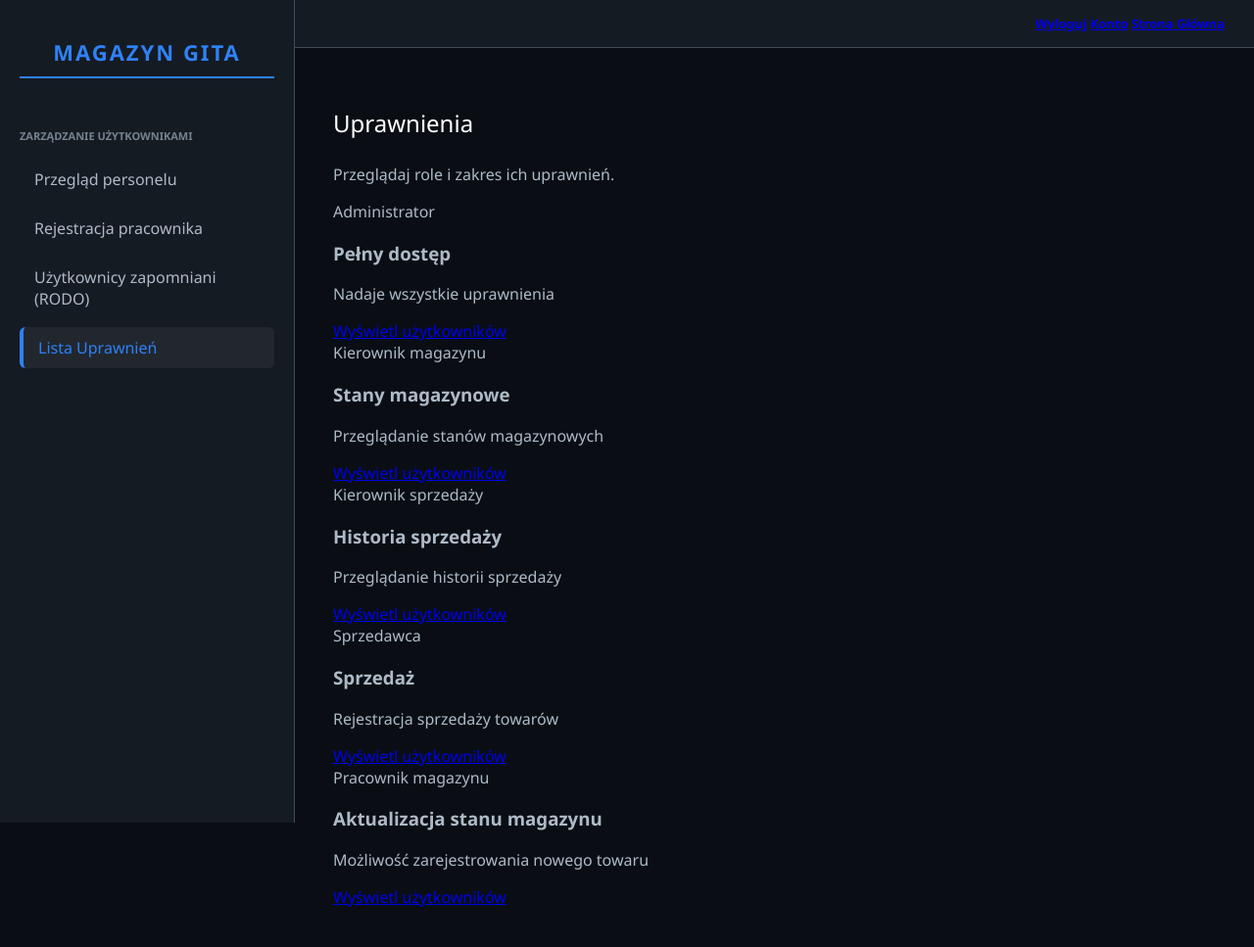
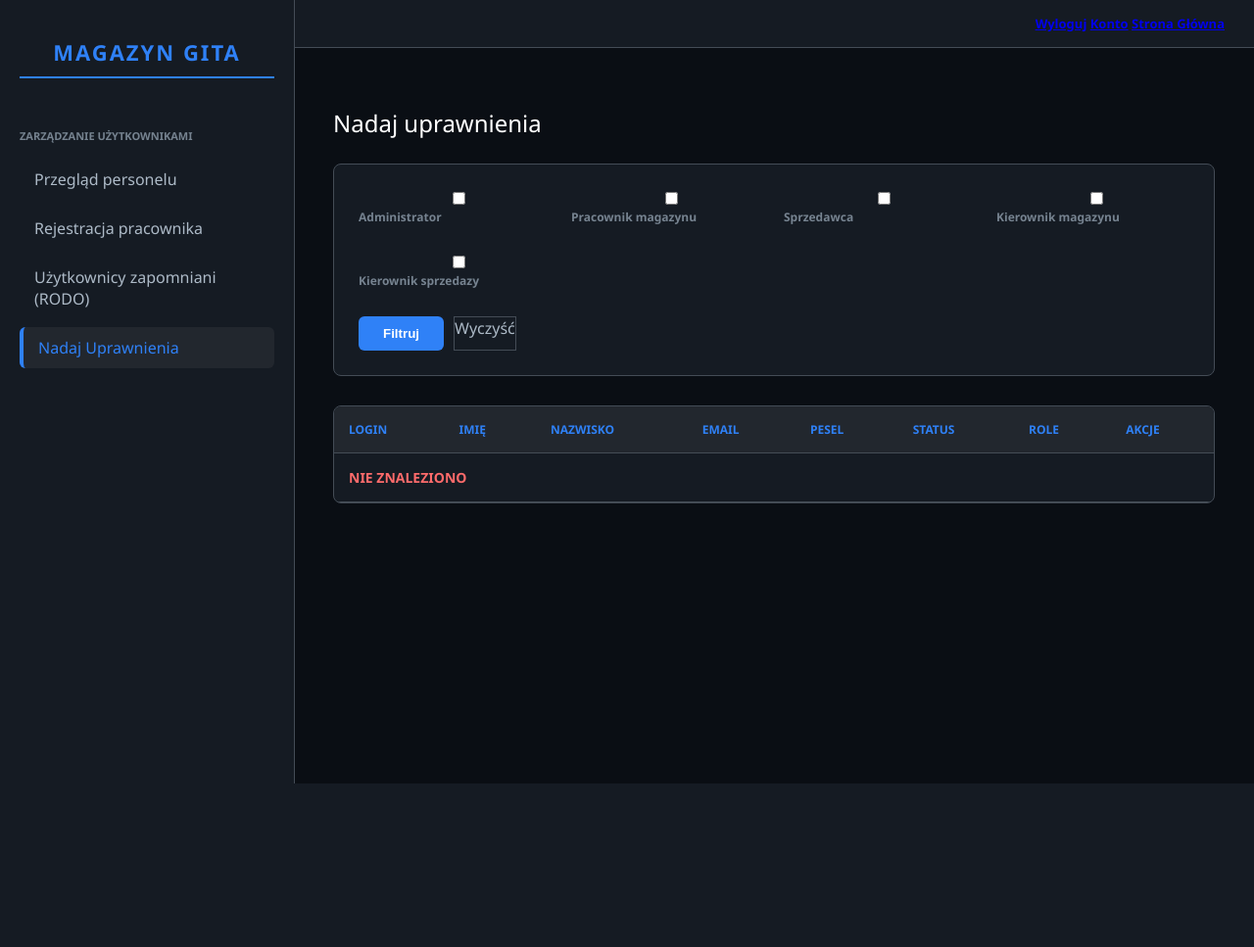
Before and after one commit to MeG123321/v1, an ASP.NET Core app: page /Uprawnienia/Uprawnienia in a window 1280 px wide. Shown: the whole page at 98% size. After the commit the page ends 800 px from the top, so only its background shows below. Run offline with ASP.NET Core 8, Linux system fonts and the light colour scheme; the visitor is signed in with stand-in values (Sample User, id 1); data that the repository does not hold is empty; database files in the repository are not loaded.

Commit message:
feat: allow multiple permissions per user; redesign Nadaj Uprawnienia page
Agent-Logs-Url: https://github.com/MeG123321/v1/sessions/e307f99f-0671-43fd-81d2-f164770ad128

Co-authored-by: MeG123321 <75093547+MeG123321@users.noreply.github.com>

```diff
--- a/Magazyn/Controllers/UprawnieniaController.cs
+++ b/Magazyn/Controllers/UprawnieniaController.cs
@@ -7,7 +7,7 @@ namespace Magazyn.Controllers;
 
 /// <summary>
 /// Kontroler zarządzający uprawnieniami (rolami) użytkowników.
-/// Umożliwia podgląd użytkowników przypisanych do danej roli oraz nadawanie ról.
+/// Umożliwia podgląd użytkowników przypisanych do danych ról oraz nadawanie ról.
 /// </summary>
 [Authorize]
 public class UprawnieniaController : Controller
@@ -29,19 +29,91 @@ public class UprawnieniaController : Controller
         (value ?? "").Replace('\r', '_').Replace('\n', '_');
 
     // ============================================
-    // UPRAWNIENIA - lista ról
+    // NADAJ UPRAWNIENIA - lista użytkowników z filtrem ról
     // ============================================
+
+    /// <summary>
+    /// Wyświetla listę wszystkich użytkowników z możliwością filtrowania po zaznaczonych rolach.
+    /// Jeśli żadna rola nie jest zaznaczona, wyświetlani są wszyscy użytkownicy.
+    /// </summary>
+    /// <param name="rola">Tablica nazw ról wybranych jako filtr (z checkboxów).</param>
     [HttpGet]
-    public IActionResult Uprawnienia() => View();
+    public IActionResult Uprawnienia(string[]? rola = null)
+    {
+        var selectedRoles = rola?
+            .Where(r => !string.IsNullOrWhiteSpace(r))
+            .Select(r => r.Trim())
+            .ToArray() ?? Array.Empty<string>();
+
+        ViewBag.SelectedRoles = selectedRoles;
+
+        var userList = new List<UserListRowDto>();
+        if (!System.IO.File.Exists(DbPath))
+            return View(userList);
+
+        using var connection = Db.OpenConnection(DbPath);
+        using var command = connection.CreateCommand();
+
+        var sql = @"
+SELECT u.id,
+       u.username,
+       u.firstName,
+       u.LastName,
+       u.Email,
+       u.pesel,
+       CASE WHEN u.Status = 1 THEN 'Aktywny' ELSE 'Nieaktywny' END AS Status,
+       COALESCE(GROUP_CONCAT(p.Nazwa, ', '), '-') AS Rola
+FROM Uzytkownicy u
+LEFT JOIN Uzytkownik_Uprawnienia uu ON uu.uzytkownik_id = u.id
+LEFT JOIN Uprawnienia p ON p.Id = uu.uprawnienie_id
+WHERE COALESCE(u.czy_zapomniany,0) = 0";
+
+        if (selectedRoles.Length > 0)
+        {
+            // Filtruj użytkowników posiadających co najmniej jedną z zaznaczonych ról
+            var placeholders = string.Join(",", selectedRoles.Select((_, i) => $"$r{i}"));
+            sql += $@"
+  AND u.id IN (
+    SELECT uu2.uzytkownik_id
+    FROM Uzytkownik_Uprawnienia uu2
+    JOIN Uprawnienia p2 ON p2.Id = uu2.uprawnienie_id
+    WHERE TRIM(p2.Nazwa) IN ({placeholders})
+  )";
+            for (int i = 0; i < selectedRoles.Length; i++)
+                command.Parameters.AddWithValue($"$r{i}", selectedRoles[i]);
+        }
+
+        sql += @"
+GROUP BY u.id, u.username, u.firstName, u.LastName, u.Email, u.pesel
+ORDER BY u.id;";
+
+        command.CommandText = sql;
+
+        using var dbReader = command.ExecuteReader();
+        while (dbReader.Read())
+        {
+            userList.Add(new UserListRowDto
+            {
+                Id        = Convert.ToInt64(dbReader["id"]),
+                Username  = dbReader["username"]?.ToString(),
+                FirstName = dbReader["firstName"]?.ToString(),
+                LastName  = dbReader["LastName"]?.ToString(),
+                Email     = dbReader["Email"]?.ToString(),
+                Pesel     = dbReader["pesel"]?.ToString(),
+                Status    = dbReader["Status"]?.ToString(),
+                Rola      = dbReader["Rola"]?.ToString()
+            });
+        }
+
+        return View(userList);
+    }
 
     // ============================================
-    // USERS BY ROLE
+    // USERS BY ROLE (zachowane dla kompatybilności)
     // ============================================
 
     /// <summary>
     /// Zwraca listę aktywnych użytkowników przypisanych do wskazanej roli (uprawnienia).
-    /// Najpierw wyszukuje identyfikator roli w tabeli Uprawnienia, a następnie
-    /// pobiera powiązanych użytkowników przez tabelę pośrednią Uzytkownik_Uprawnienia.
     /// </summary>
     /// <param name="rola">Nazwa roli (wartość kolumny Nazwa z tabeli Uprawnienia).</param>
     [HttpGet]
@@ -57,7 +129,6 @@ public class UprawnieniaController : Controller
 
         using var connection = Db.OpenConnection(DbPath);
 
-        // Krok 1: pobierz identyfikator roli z tabeli Uprawnienia
         long roleId;
         using (var command = connection.CreateCommand())
         {
@@ -69,7 +140,6 @@ public class UprawnieniaController : Controller
             roleId = Convert.ToInt64(roleIdScalar);
         }
 
-        // Krok 2: pobierz wszystkich nieaktywnych (niezapomnianych) użytkowników z daną rolą
         var userList = new List<UserListRowDto>();
         using (var command = connection.CreateCommand())
         {
@@ -117,40 +187,31 @@ ORDER BY u.LastName, u.firstName, u.username;
     // ============================================
 
     /// <summary>
-    /// Nadaje użytkownikowi wskazaną rolę (uprawnienie).
-    /// Najpierw usuwa wszystkie dotychczasowe role użytkownika,
-    /// a następnie wstawia nową – każdy użytkownik może mieć tylko jedną rolę.
+    /// Nadaje użytkownikowi wybrane role (uprawnienia).
+    /// Usuwa wszystkie dotychczasowe role użytkownika i wstawia zaznaczone.
+    /// Użytkownik może posiadać wiele ról jednocześnie.
     /// </summary>
     /// <param name="id">Identyfikator użytkownika.</param>
-    /// <param name="rola">Nazwa roli do nadania.</param>
+    /// <param name="rola">Tablica nazw ról do nadania (z checkboxów).</param>
     [HttpPost]
     [ValidateAntiForgeryToken]
-    public IActionResult SetRole(long id, string rola)
+    public IActionResult SetRole(long id, string[]? rola = null)
     {
-        _logger.LogInformation("[AdminAccess] '{User}' nadaje rolę '{Rola}' użytkownikowi id={TargetId} IP={RemoteIp}",
-            SL(User.Identity?.Name), SL(rola), id, HttpContext.Connection.RemoteIpAddress);
+        var selectedRoles = rola?
+            .Where(r => !string.IsNullOrWhiteSpace(r))
+            .Select(r => r.Trim())
+            .Distinct()
+            .ToArray() ?? Array.Empty<string>();
 
-        if (string.IsNullOrWhiteSpace(rola))
-            return BadRequest(new { msg = "Brak roli" });
+        _logger.LogInformation("[AdminAccess] '{User}' nadaje role [{Role}] użytkownikowi id={TargetId} IP={RemoteIp}",
+            SL(User.Identity?.Name), string.Join(", ", selectedRoles.Select(SL)), id, HttpContext.Connection.RemoteIpAddress);
 
         if (!System.IO.File.Exists(DbPath))
             return StatusCode(500, new { msg = "Brak bazy", path = DbPath });
 
         using var connection = Db.OpenConnection(DbPath);
 
-        // Krok 1: pobierz identyfikator wybranej roli
-        long permissionId;
-        using (var command = connection.CreateCommand())
-        {
-            command.CommandText = @"SELECT Id FROM Uprawnienia WHERE TRIM(Nazwa) = TRIM($nazwaRoli) LIMIT 1;";
-            command.Parameters.AddWithValue("$nazwaRoli", rola.Trim());
-            var permissionIdScalar = command.ExecuteScalar();
-            if (permissionIdScalar == null)
-                return BadRequest(new { msg = "Nie ma takiego uprawnienia w tabeli Uprawnienia" });
-            permissionId = Convert.ToInt64(permissionIdScalar);
-        }
-
-        // Krok 2: usuń wszystkie poprzednie role użytkownika
+        // Krok 1: usuń wszystkie poprzednie role użytkownika
         using (var deleteCommand = connection.CreateCommand())
         {
             deleteCommand.CommandText = @"DELETE FROM Uzytkownik_Uprawnienia WHERE uzytkownik_id = $uzytkownikId;";
@@ -158,16 +219,33 @@ ORDER BY u.LastName, u.firstName, u.username;
             deleteCommand.ExecuteNonQuery();
         }
 
-        // Krok 3: wstaw nową rolę
-        using (var insertCommand = connection.CreateCommand())
+        // Krok 2: wstaw każdą z wybranych ról
+        foreach (var roleName in selectedRoles)
         {
-            insertCommand.CommandText = @"
-INSERT INTO Uzytkownik_Uprawnienia (uprawnienie_id, uzytkownik_id)
+            long permissionId;
+            using (var command = connection.CreateCommand())
+            {
+                command.CommandText = @"SELECT Id FROM Uprawnienia WHERE TRIM(Nazwa) = TRIM($nazwaRoli) LIMIT 1;";
+                command.Parameters.AddWithValue("$nazwaRoli", roleName);
+                var scalar = command.ExecuteScalar();
+                if (scalar == null)
+                {
+                    _logger.LogWarning("[AdminAccess] Nieznana rola '{Rola}' pominięta przy nadawaniu użytkownikowi id={TargetId}", SL(roleName), id);
+                    continue;
+                }
+                permissionId = Convert.ToInt64(scalar);
+            }
+
+            using (var insertCommand = connection.CreateCommand())
+            {
+                insertCommand.CommandText = @"
+INSERT OR IGNORE INTO Uzytkownik_Uprawnienia (uprawnienie_id, uzytkownik_id)
 VALUES ($permissionId, $uzytkownikId);
 ";
-            insertCommand.Parameters.AddWithValue("$permissionId", permissionId);
-            insertCommand.Parameters.AddWithValue("$uzytkownikId", id);
-            insertCommand.ExecuteNonQuery();
+                insertCommand.Parameters.AddWithValue("$permissionId", permissionId);
+                insertCommand.Parameters.AddWithValue("$uzytkownikId", id);
+                insertCommand.ExecuteNonQuery();
+            }
         }
 
         return RedirectToAction("UserDetails", "Uzytkownicy", new { id });
--- a/Magazyn/Models/UserDetailsDto.cs
+++ b/Magazyn/Models/UserDetailsDto.cs
@@ -13,6 +13,7 @@ public class UserDetailsDto
     public int Plec { get; set; }
     public string? Status { get; set; }
     public string? Rola { get; set; }
+    public List<string> RoleList { get; set; } = new();
     public string? Miejscowosc { get; set; }
     public string? KodPocztowy { get; set; }
     public string? Ulica { get; set; }
--- a/Magazyn/Views/Uprawnienia/Uprawnienia.cshtml
+++ b/Magazyn/Views/Uprawnienia/Uprawnienia.cshtml
@@ -1,12 +1,25 @@
+@model List<Magazyn.Models.Dtos.UserListRowDto>
 @{
     Layout = null;
+    var selected = (string[])(ViewBag.SelectedRoles ?? Array.Empty<string>());
+    bool IsChecked(string r) => selected.Contains(r);
+
+    var allRoles = new[]
+    {
+        "Administrator",
+        "Pracownik magazynu",
+        "Sprzedawca",
+        "Kierownik magazynu",
+        "Kierownik sprzedazy"
+    };
 }
+
 <!DOCTYPE html>
 <html lang="pl">
 <head>
     <meta charset="UTF-8">
     <meta name="viewport" content="width=device-width, initial-scale=1.0">
-    <title>Magazyn GiTA - Uprawnienia</title>
+    <title>Magazyn GiTA - Nadaj Uprawnienia</title>
 
     <link rel="stylesheet" href="~/css/style.css" />
     <script defer src="~/js/script.js"></script>
@@ -22,7 +35,7 @@
                     <li><a asp-controller="Uzytkownicy" asp-action="AdminPanel">Przegląd personelu</a></li>
                     <li><a asp-controller="Uzytkownicy" asp-action="Rejestracja">Rejestracja pracownika</a></li>
                     <li><a asp-controller="Uzytkownicy" asp-action="ForgottenUsers">Użytkownicy zapomniani (RODO)</a></li>
-                    <li><a asp-controller="Uprawnienia" asp-action="Uprawnienia" class="active">Lista Uprawnień</a></li>
+                    <li><a asp-controller="Uprawnienia" asp-action="Uprawnienia" class="active">Nadaj Uprawnienia</a></li>
                 </ul>
             </nav>
         </aside>
@@ -37,74 +50,76 @@
             </header>
 
             <section class="zaw">
-                <h2>Uprawnienia</h2>
-                <p>Przeglądaj role i zakres ich uprawnień.</p>
+                <h2>Nadaj uprawnienia</h2>
 
-                <div class="lista-uprawnien">
-                    <div class="karta-uprawnien">
-                        <div class="karta-lewa">
-                            <span class="rola-badge rola-admin">Administrator</span>
-                            <h3>Pełny dostęp</h3>
-                            <p>Nadaje wszystkie uprawnienia</p>
+                <div class="search-bar">
+                    <form method="get" asp-controller="Uprawnienia" asp-action="Uprawnienia">
+                        <div class="tabelka">
+                            @foreach (var rola in allRoles)
+                            {
+                                <div>
+                                    <label>
+                                        <input type="checkbox" name="rola" value="@rola" @(IsChecked(rola) ? "checked" : "") />
+                                        @rola
+                                    </label>
+                                </div>
+                            }
                         </div>
-                        <div class="karta-prawa">
-                            <a asp-controller="Uprawnienia" asp-action="UsersByRole" asp-route-rola="Administrator" class="btn-akcja">
-                                Wyświetl użytkowników
-                            </a>
+
+                        <div class="btn-group">
+                            <button type="submit" class="btn-primary">Filtruj</button>
+                            <a class="btn-secondary"
+                               asp-controller="Uprawnienia" asp-action="Uprawnienia">Wyczyść</a>
                         </div>
-                    </div>
+                    </form>
+                </div>
 
-                    <div class="karta-uprawnien">
-                        <div class="karta-lewa">
-                            <span class="rola-badge rola-kierownik-mag">Kierownik magazynu</span>
-                            <h3>Stany magazynowe</h3>
-                            <p>Przeglądanie stanów magazynowych</p>
-                        </div>
-                        <div class="karta-prawa">
-                            <a asp-controller="Uprawnienia" asp-action="UsersByRole" asp-route-rola="Kierownik magazynu" class="btn-akcja">
-                                Wyświetl użytkowników
-                            </a>
-                        </div>
-                    </div>
-
-                    <div class="karta-uprawnien">
-                        <div class="karta-lewa">
-                            <span class="rola-badge rola-kierownik-sprzedazy">Kierownik sprzedaży</span>
-                            <h3>Historia sprzedaży</h3>
-                            <p>Przeglądanie historii sprzedaży</p>
-                        </div>
-                        <div class="karta-prawa">
-                            <a asp-controller="Uprawnienia" asp-action="UsersByRole" asp-route-rola="Kierownik sprzedazy" class="btn-akcja">
-                                Wyświetl użytkowników
-                            </a>
-                        </div>
-                    </div>
-
-                    <div class="karta-uprawnien">
-                        <div class="karta-lewa">
-                            <span class="rola-badge rola-sprzedawca">Sprzedawca</span>
-                            <h3>Sprzedaż</h3>
-                            <p>Rejestracja sprzedaży towarów</p>
-                        </div>
-                        <div class="karta-prawa">
-                            <a asp-controller="Uprawnienia" asp-action="UsersByRole" asp-route-rola="Sprzedawca" class="btn-akcja">
-                                Wyświetl użytkowników
-                            </a>
-                        </div>
-                    </div>
-
-                    <div class="karta-uprawnien">
-                        <div class="karta-lewa">
-                            <span class="rola-badge rola-magazyn">Pracownik magazynu</span>
-                            <h3>Aktualizacja stanu magazynu</h3>
-                            <p>Możliwość zarejestrowania nowego towaru</p>
-                        </div>
-                        <div class="karta-prawa">
-                            <a asp-controller="Uprawnienia" asp-action="UsersByRole" asp-route-rola="Pracownik magazynu" class="btn-akcja">
-                                Wyświetl użytkowników
-                            </a>
-                        </div>
-                    </div>
+                <div class="tabelka-wyniki">
+                    <table>
+                        <thead>
+                            <tr>
+                                <th>Login</th>
+                                <th>Imię</th>
+                                <th>Nazwisko</th>
+                                <th>Email</th>
+                                <th>PESEL</th>
+                                <th>Status</th>
+                                <th>Role</th>
+                                <th>Akcje</th>
+                            </tr>
+                        </thead>
+                        <tbody>
+                            @if (Model == null || Model.Count == 0)
+                            {
+                                <tr>
+                                    <td colspan="8" class="no-results">NIE ZNALEZIONO</td>
+                                </tr>
+                            }
+                            else
+                            {
+                                foreach (var u in Model)
+                                {
+                                    <tr>
+                                        <td>@u.Username</td>
+                                        <td>@u.FirstName</td>
+                                        <td>@u.LastName</td>
+                                        <td>@u.Email</td>
+                                        <td>@u.Pesel</td>
+                                        <td>@u.Status</td>
+                                        <td>@u.Rola</td>
+                                        <td>
+                                            <a class="btn-secondary"
+                                               asp-controller="Uzytkownicy"
+                                               asp-action="UserDetails"
+                                               asp-route-id="@u.Id">
+                                                Szczegóły
+                                            </a>
+                                        </td>
+                                    </tr>
+                                }
+                            }
+                        </tbody>
+                    </table>
                 </div>
             </section>
         </main>
```
Also changed, not shown: Magazyn/Controllers/UzytkownicyController.Details.cs (+10 -0 lines), Magazyn/Views/Uzytkownicy/UserDetails.cshtml (+21 -12 lines).
